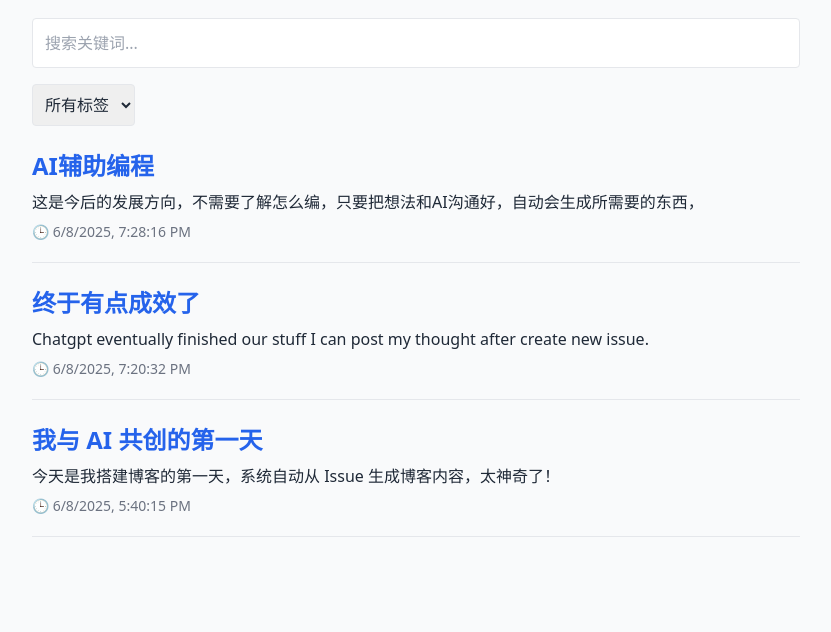
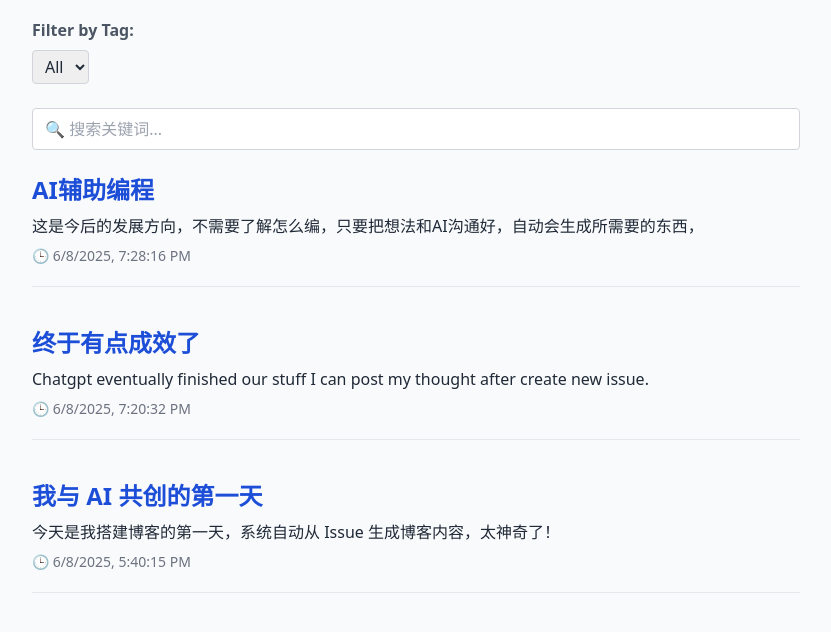
Before and after one commit to lwg1111/my-thoughts, a plain HTML site: page index.html in a window 1280 px wide. Shown: the part 70-702 px from the top of the page, without its empty margins (224-1055 px from the left). Drawn offline with nearby package versions, Linux system fonts and the light colour scheme.

Commit message:
Update index.html

```diff
--- a/index.html
+++ b/index.html
@@ -3,7 +3,7 @@
 <head>
   <meta charset="UTF-8" />
   <meta name="viewport" content="width=device-width, initial-scale=1.0" />
-  <title>My GitHub Thoughts</title>
+  <title>🧠 My GitHub Thoughts</title>
   <script src="https://cdn.tailwindcss.com"></script>
   <script src="https://cdn.jsdelivr.net/npm/marked/marked.min.js"></script>
 </head>
@@ -13,101 +13,72 @@
       🧠 <span>My GitHub Thoughts</span>
     </h1>
 
-    <!-- 搜索框 -->
-    <input id="search" type="text" placeholder="搜索关键词..." class="w-full p-3 mb-4 border rounded">
-
-    <!-- 标签筛选 -->
-    <select id="tagFilter" class="mb-6 p-2 border rounded">
-      <option value="all">所有标签</option>
+    <!-- 筛选标签 -->
+    <label class="block mb-2 font-semibold text-gray-600">Filter by Tag:</label>
+    <select id="tagFilter" class="mb-6 border border-gray-300 rounded px-2 py-1">
+      <option value="">All</option>
     </select>
 
-    <div id="posts" class="space-y-6"></div>
+    <!-- 搜索框 -->
+    <input id="searchInput" class="mb-6 block w-full border border-gray-300 rounded px-3 py-2" placeholder="🔍 搜索关键词..." />
 
-    <!-- 分页 -->
-    <div id="pagination" class="mt-8 flex justify-center items-center gap-6 text-blue-600 font-medium"></div>
+    <div id="posts" class="space-y-10"></div>
   </div>
 
 <script>
-    const POSTS_PER_PAGE = 5;
-    let posts = [], filtered = [], currentPage = 1;
+  async function loadPosts() {
+    try {
+      const res = await fetch('public/data.json');
+      const data = await res.json();
+
+      const container = document.getElementById('posts');
+      const tagFilter = document.getElementById('tagFilter');
+      const searchInput = document.getElementById('searchInput');
+
+      // 所有标签
+      const tags = [...new Set(data.flatMap(post => post.tags || []))];
+      tags.forEach(tag => {
+        const opt = document.createElement('option');
+        opt.value = tag;
+        opt.textContent = tag;
+        tagFilter.appendChild(opt);
+      });
 
       function renderPosts() {
-      const container = document.getElementById('posts');
+        const keyword = searchInput.value.toLowerCase();
+        const selectedTag = tagFilter.value;
+
         container.innerHTML = '';
-      const start = (currentPage - 1) * POSTS_PER_PAGE;
-      const pagePosts = filtered.slice(start, start + POSTS_PER_PAGE);
+        data.filter(post => {
+          const matchTag = selectedTag === '' || (post.tags || []).includes(selectedTag);
+          const matchKeyword = post.title.toLowerCase().includes(keyword) || post.body.toLowerCase().includes(keyword);
+          return matchTag && matchKeyword;
+        }).forEach(post => {
+          const el = document.createElement('div');
+          el.className = 'border-b pb-4';
 
-      for (const post of pagePosts) {
-        const div = document.createElement('div');
-        div.className = 'border-b pb-4';
-        const html = marked.parse(post.body || '')
-          .replace(/<img /g, '<img class="rounded shadow max-w-full cursor-pointer hover:opacity-90" ')  // 图片样式
-          .replace(/https:\/\/www\.youtube\.com\/watch\?v=([\w-]+)/g, '<iframe class="my-4 w-full aspect-video" src="https://www.youtube.com/embed/$1" frameborder="0" allowfullscreen></iframe>');
+          // Markdown 转 HTML
+          const bodyHTML = marked.parse(post.body);
 
-        div.innerHTML = `
-          <h2 class="text-2xl font-semibold text-blue-600 hover:underline mb-2">
+          el.innerHTML = `
+            <h2 class="text-2xl font-semibold mb-2 text-blue-700">
               <a href="${post.html_url}" target="_blank">${post.title}</a>
             </h2>
-          <div class="prose prose-gray max-w-none mb-2">${html}</div>
+            <div class="prose prose-sm mb-2">${bodyHTML}</div>
             <div class="text-sm text-gray-500">🕒 ${new Date(post.created_at).toLocaleString()}</div>
-          <div class="mt-1 text-xs text-gray-400">${(post.tags || []).join(', ')}</div>
+            <div class="text-xs text-gray-400 mt-1">${(post.tags || []).join(', ')}</div>
           `;
-        container.appendChild(div);
+
+          container.appendChild(el);
+        });
       }
 
-      // pagination
-      const totalPages = Math.ceil(filtered.length / POSTS_PER_PAGE);
-      const p = document.getElementById('pagination');
-      p.innerHTML = '';
-      if (totalPages > 1) {
-        if (currentPage > 1) {
-          const prev = document.createElement('button');
-          prev.innerText = '上一页';
-          prev.onclick = () => { currentPage--; renderPosts(); };
-          p.appendChild(prev);
-        }
-        if (currentPage < totalPages) {
-          const next = document.createElement('button');
-          next.innerText = '下一页';
-          next.onclick = () => { currentPage++; renderPosts(); };
-          p.appendChild(next);
-        }
-      }
-    }
-
-    function applyFilters() {
-      const search = document.getElementById('search').value.toLowerCase();
-      const tag = document.getElementById('tagFilter').value;
-      filtered = posts.filter(p => {
-        const inTag = tag === 'all' || (p.tags || []).includes(tag);
-        const inSearch = p.title.toLowerCase().includes(search) || (p.body || '').toLowerCase().includes(search);
-        return inTag && inSearch;
-      });
-      currentPage = 1;
+      searchInput.addEventListener('input', renderPosts);
+      tagFilter.addEventListener('change', renderPosts);
       renderPosts();
-    }
-
-    async function loadPosts() {
-      try {
-        const res = await fetch('data.json');
-        posts = await res.json();
-
-        // 生成标签列表
-        const tagSet = new Set();
-        posts.forEach(p => (p.tags || []).forEach(t => tagSet.add(t)));
-        for (const tag of tagSet) {
-          const opt = document.createElement('option');
-          opt.value = tag;
-          opt.innerText = tag;
-          document.getElementById('tagFilter').appendChild(opt);
-        }
-
-        document.getElementById('search').addEventListener('input', applyFilters);
-        document.getElementById('tagFilter').addEventListener('change', applyFilters);
-
-        applyFilters();
-      } catch (e) {
-        document.getElementById('posts').innerHTML = `<div class="text-red-600">⚠️ Failed to load data.json: ${e.message}</div>`;
+    } catch (err) {
+      document.getElementById('posts').innerHTML =
+        `<div class="text-red-600 text-sm">⚠️ Failed to load data.json: ${err.message}</div>`;
     }
   }
 
```
Lines whose indentation alone changed are shown as unchanged.
